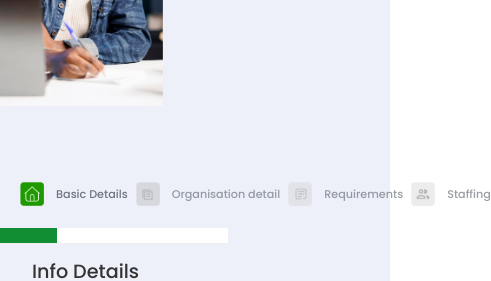
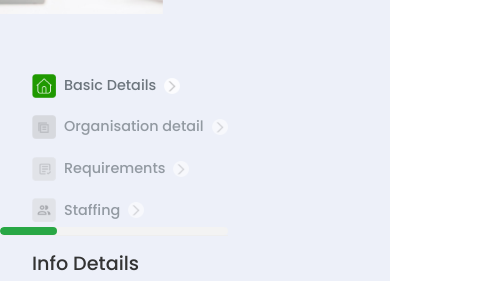
Before and after one commit to SgtSlaughter1/ogseraextension, a Vue app: page /registration/step-1 in a window 390 px wide. Shown: the part 227-508 px from the top of the page, 491 px wide, since content can reach past the window. Built offline with nearby package versions, Linux system fonts and the light colour scheme; a web font is replaced by a local one.

Commit message:
MOD:Progressbar adjusted for responsiveness on other lpscreen

```diff
--- a/src/App.vue
+++ b/src/App.vue
@@ -10,8 +10,8 @@
 </template>
 
 <script setup>
-import Navbar from '@/components/Navbar.vue'
-import Footer from '@/components/Footer.vue'
+// import Navbar from '@/components/Navbar.vue'
+// import Footer from '@/components/Footer.vue'
 </script>
 
 <style>
--- a/src/components/TSPRegistration/ProgressBar.vue
+++ b/src/components/TSPRegistration/ProgressBar.vue
@@ -127,19 +127,38 @@ export default {
   display: flex;
   justify-content: flex-start;
   gap: 1rem;
-  padding: 0.2rem 6rem;
+  padding: 0.2rem 2rem;
   margin-top: 3.5rem;
+  flex-wrap: nowrap;
+  overflow-x: auto;
+  max-width: 100%;
+}
+
+.progress {
+  width: 100%;
+  background-color: #f3f3f3;
+  height: 8px;
+  border-radius: 4px;
+}
+
+.progress-bar {
+  height: 100%;
+  background-color: #28a745;
+  border-radius: 4px;
+  transition: width 0.3s;
 }
 
 .nav-item {
   display: flex;
   align-items: center;
-  gap: 1rem;
+  gap: 0.5rem;
   color: #6c757d;
   position: relative;
   padding-bottom: 0.1rem;
   text-decoration: none;
   cursor: pointer;
+  flex-grow: 1;
+  font-size: 0.9rem;
 }
 
 .nav-item.clickable {
@@ -163,8 +182,8 @@ export default {
 }
 
 .icon-container {
-  width: 32px;
-  height: 32px;
+  width: 24px;
+  height: 24px;
   display: flex;
   align-items: center;
   justify-content: center;
@@ -187,7 +206,7 @@ export default {
   width: 16px;
   height: 16px;
   opacity: 0.8;
-  /* margin-left: 0.9rem; */
+
 }
 
 span {
@@ -196,45 +215,16 @@ span {
   white-space: nowrap;
 }
 
-.progress {
-  height: 15px;
-  background-color: white;
-  border-radius: 0;
-  margin: 0;
-}
-
-.progress-bar {
-  transition: width 0.3s ease;
-  background-color: #118E34;
-}
-
 @media (max-width: 768px) {
-  .nav-items {
-    gap: 0.5rem;
-    padding: 1rem;
-  }
-
-  span {
+  .nav-item {
     font-size: 0.8rem;
-  }
-
-  .next-icon {
-    width: 12px;
-    height: 12px;
   }
 }
 
 @media (max-width: 576px) {
   .nav-items {
-    gap: 0.25rem;
-  }
-
-  span {
-    font-size: 0.7rem;
-  }
-
-  .next-icon {
-    display: none;
+    flex-direction: column;
+    align-items: flex-start;
   }
 }
 </style>
--- a/src/components/TSPRegistration/RegistrationStepFour.vue
+++ b/src/components/TSPRegistration/RegistrationStepFour.vue
@@ -2,7 +2,7 @@
   <div class="registration-step-four row">
     <!-- Left side - Image -->
     <div class="image-section p-0 m-0 col-5">
-      <img src="@/assets/TSP Registration/image 01.png" alt="Registration Image" class="registration-image" width="100%" height="100%">
+      <img src="@/assets/TSP Registration/image 04.png" alt="Registration Image" class="registration-image" width="100%" height="100%">
     </div>
 
     <!-- Right side - Form -->
--- a/src/components/TSPRegistration/RegistrationStepOne.vue
+++ b/src/components/TSPRegistration/RegistrationStepOne.vue
@@ -142,7 +142,7 @@ export default {
           if (!this.formData.organizationName.trim()) {
             this.errors = { ...this.errors, organizationName: 'Organization name is required' }
           } else if (this.formData.organizationName.trim().length < 5) {
-            this.errors = { ...this.errors, organizationName: 'Organization name must be at least 5 characters long' }
+            this.errors = { ...this.errors, organizationName: 'Name must be 5 characters long' }
           } else {
             this.clearError('organizationName')
           }
--- a/src/components/TSPRegistration/RegistrationStepThree.vue
+++ b/src/components/TSPRegistration/RegistrationStepThree.vue
@@ -12,7 +12,10 @@
 
       <div class="form-content p-0 ">
         <div class="form-shadow my-4">
-          <h2 class="info-title p-0 m-4 mt-2">Equipment</h2>
+          <div class="d-flex justify-content-between align-items-center">
+            <h2 class="info-title p-0 m-4 mt-2">Equipment</h2>
+            <button class="btn btn-add-new" @click="addNewEquipment">+ Add New</button>
+          </div>
           <form @submit.prevent="submitForm">
             <!-- First Equipment Section -->
             <div class="equipment-section first mb-4">
@@ -281,12 +284,12 @@ export default {
 
 .first {
   width: 100%;
-margin: 0 auto;
-padding: 0.6rem;
-background-color: #7FFF7F1F;
+  margin: 0 auto;
+  padding: 0.6rem;
+  background-color: #7FFF7F1F;
 }
 
-.second{
+.second {
   background: #D4FF7F1F;
 }
 
@@ -328,7 +331,6 @@ input:focus {
 
 .select2 > input {
   background: #D4FF7F1F;
-
 }
 
 .form-control {
@@ -384,16 +386,30 @@ input:focus {
   border-color: #28a745;
 }
 
+.btn-add-new {
+  background-color: #118E34;
+  color: white;
+  border: none;
+  padding: 0.5rem 1rem;
+  border-radius: 4px;
+  font-size: 1rem;
+  cursor: pointer;
+  margin-right: 1rem;
+}
+
+.btn-add-new:hover {
+  background-color: #28a745;
+}
+
 .arrow-icon {
   width: 20px;
   height: 20px;
 }
 
-.equipment-section{
+.equipment-section {
   width: 90%;
   margin: 0 auto;
   padding: 0.6rem;
-  /* border: 1px solid red; */
 }
 
 /* Responsive Design */
--- a/src/components/TSPRegistration/RegistrationStepTwo.vue
+++ b/src/components/TSPRegistration/RegistrationStepTwo.vue
@@ -269,21 +269,21 @@ export default {
           if (!this.formData.trainingCenter.trim()) {
             this.errors.trainingCenter = 'Training center name is required'
           } else if (this.formData.trainingCenter.trim().length < 5) {
-            this.errors.trainingCenter = 'Training center name must be at least 5 characters long'
+            this.errors.trainingCenter = 'Name must be 5 characters long'
           } else {
             this.clearError('trainingCenter')
           }
           break
           case 'isLocationOwned':
           if (!this.formData.isLocationOwned) {
-            this.errors.isLocationOwned = 'Please select if the location is owned'
+            this.errors.isLocationOwned = 'Please select an option'
           } else {
             this.clearError('isLocationOwned')
           }
           break
         case 'facilities':
           if (!this.selectedFacilities || this.selectedFacilities.length === 0) {
-            this.errors.facilities = 'Please select at least one facility'
+            this.errors.facilities = 'Select at least one facility'
           } else {
             this.clearError('facilities')
           }
```
